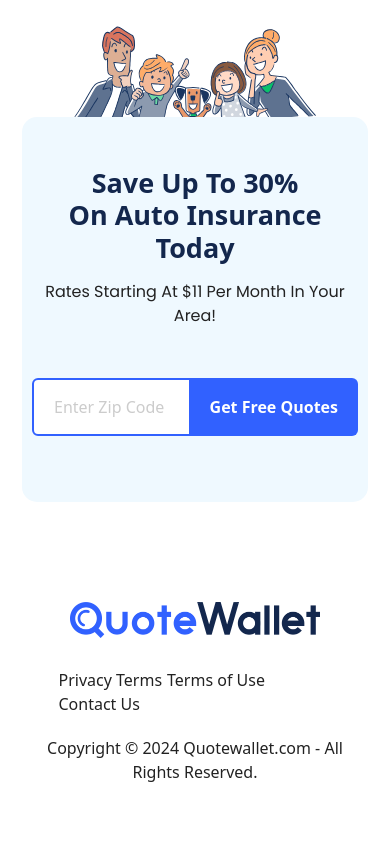
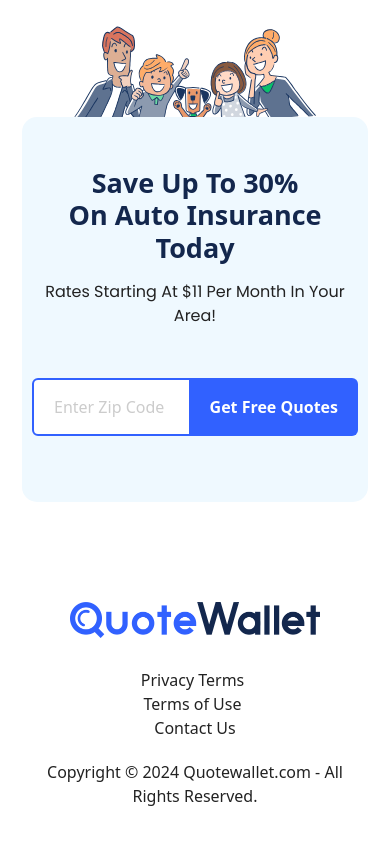
Before and after one commit to princejustinbartolome/car-insurance, a plain HTML site: page index.html in a window 390 px wide. Shown: the part 2798-3642 px from the top of the page. Drawn offline with nearby package versions, Linux system fonts and the light colour scheme.

Commit message:
Commit for site Car Insurance

```diff
--- a/css/style.css
+++ b/css/style.css
@@ -474,13 +474,14 @@
     }
     footer ul {
         width: 100%;
-        max-width: 273px;
+        max-width: 250px;
     }
     footer .footerBlock01 img {
         margin-bottom: 0;
     }
     footer ul li {
         margin-right: 5px;
+        float: none;
     }
     footer ul li:last-child {
         margin-right: 0;
```
